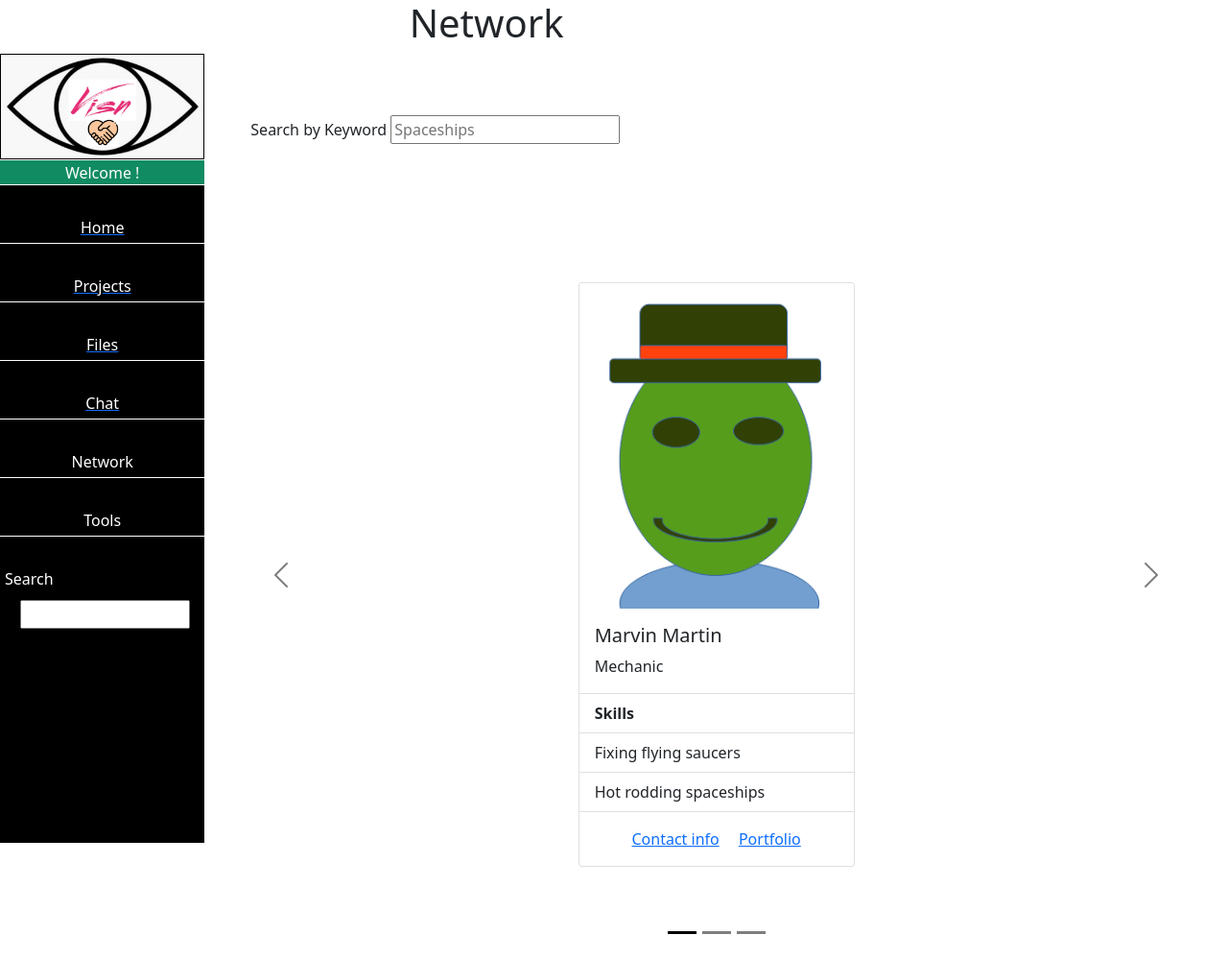
After one commit to aVISN/CS425_F21, a Django app: page /network/ in a window 1280 px wide. The commit adds this page. Shown: the whole page at 96% size. Run offline with Django 3.2, Linux system fonts and the light colour scheme.

Commit message:
added network html css url view

```diff
--- /dev/null
+++ b/srv/apps/visn/pages/templates/network.html
@@ -0,0 +1,94 @@
+{% extends 'base.html' %}
+{% load static %}
+
+{% block styles %}
+   <link rel="stylesheet" href="{% static 'css/network.css' %}">
+{% endblock styles %}
+
+{% block content %}
+{% include 'header.html' %}
+{% include 'sidebar.html' %}
+
+<div id="recent-views" class="col-sm-10">
+    <!-- ********************************** -->
+<div id="network-search" class="mt-3 mx-auto p-5" >Search by Keyword <input placeholder="Spaceships"></input></div>
+    <div id="carouselExampleDark" class="carousel carousel-dark slide" data-bs-ride="carousel">
+        <div class="carousel-indicators">
+          <button type="button" data-bs-target="#carouselExampleDark" data-bs-slide-to="0" class="active" aria-current="true" aria-label="Slide 1"></button>
+          <button type="button" data-bs-target="#carouselExampleDark" data-bs-slide-to="1" aria-label="Slide 2"></button>
+          <button type="button" data-bs-target="#carouselExampleDark" data-bs-slide-to="2" aria-label="Slide 3"></button>
+        </div>
+        <div class="carousel-inner">
+          <div class="carousel-item active my-5" data-bs-interval="10000">
+                <!-- *************** card ********************************** -->
+                <div class="card mx-auto my-5" style="width: 18rem;">
+                    <img src="{% static 'pages/fake-person-img.PNG' %}" class="card-img-top" alt="...">
+                    <div class="card-body">
+                        <h5 class="card-title">Marvin Martin</h5>
+                        <p class="card-text">Mechanic</p>
+                    </div>
+                    <ul class="list-group list-group-flush">
+                    <li class="list-group-item "><dt>Skills</dt></li>
+                    <li class="list-group-item">Fixing flying saucers</li>
+                    <li class="list-group-item">Hot rodding spaceships</li>
+                    </ul>
+                    <div class="card-body mx-auto">
+                    <a href="#" class="card-link">Contact info</a>
+                    <a href="#" class="card-link">Portfolio</a>
+                    </div>
+                </div>
+                <!-- ************************************************* -->
+            </div>
+          <div class="carousel-item my-5" data-bs-interval="2000">
+            <!-- *************** card ********************************** -->
+            <div class="card mx-auto my-5" style="width: 18rem;">
+                <img src="{% static 'pages/fake-person-img.PNG' %}" class="card-img-top" alt="...">
+                <div class="card-body">
+                    <h5 class="card-title">Alice Spaceson</h5>
+                    <p class="card-text">Pilot</p>
+                </div>
+                <ul class="list-group list-group-flush">
+                <li class="list-group-item "><dt>Skills</dt></li>
+                <li class="list-group-item">Flying saucers</li>
+                <li class="list-group-item">Lightspeed</li>
+                </ul>
+                <div class="card-body mx-auto">
+                <a href="#" class="card-link">Contact info</a>
+                <a href="#" class="card-link">Portfolio</a>
+                </div>
+            </div>
+            <!-- ************************************************* -->
+          </div>
+          <div class="carousel-item my-5">
+            <!-- *************** card ********************************** -->
+            <div class="card mx-auto my-5" style="width: 18rem;">
+                <img src="{% static 'pages/fake-person-img.PNG' %}" class="card-img-top" alt="...">
+                <div class="card-body">
+                    <h5 class="card-title">Bob Spaceman</h5>
+                    <p class="card-text">Copilot</p>
+                </div>
+                <ul class="list-group list-group-flush">
+                <li class="list-group-item "><dt>Skills</dt></li>
+                <li class="list-group-item">Good DJ</li>
+                <li class="list-group-item">Feeding Pilots</li>
+                </ul>
+                <div class="card-body mx-auto">
+                <a href="#" class="card-link">Contact info</a>
+                <a href="#" class="card-link">Portfolio</a>
+                </div>
+            </div>
+            <!-- ************************************************* -->
+          </div>
+        </div>
+        <button class="carousel-control-prev" type="button" data-bs-target="#carouselExampleDark" data-bs-slide="prev">
+          <span class="carousel-control-prev-icon" aria-hidden="true"></span>
+          <span class="visually-hidden">Previous</span>
+        </button>
+        <button class="carousel-control-next" type="button" data-bs-target="#carouselExampleDark" data-bs-slide="next">
+          <span class="carousel-control-next-icon" aria-hidden="true"></span>
+          <span class="visually-hidden">Next</span>
+        </button>
+      </div>
+<!-- ********************************** -->
+</div>
+{% endblock content %}
--- a/srv/apps/visn/pages/templates/sidebar.html
+++ b/srv/apps/visn/pages/templates/sidebar.html
@@ -6,7 +6,7 @@
             <a href="{% url 'projects' %}"><div class="icons row gx-0">Projects</div></a>
             <a href="{% url 'files' %}"><div class="icons row gx-0">Files</div></a>
             <a href="{% url 'chat' %}"><div class="icons row gx-0">Chat</div></a>
-            <div class="icons row gx-0">Network</div>
+            <a href="{% url 'network' %}"><div class="icons row gx-0">Network</div></a>
             <a href="{% url 'tools' %}"><div class="icons row gx-0">Tools</div></a>
             <div id="search" class="icons row gx-0">Search <input></input></div>
 </div>
--- a/srv/apps/visn/pages/urls.py
+++ b/srv/apps/visn/pages/urls.py
@@ -1,7 +1,7 @@
 # docs: https://docs.djangoproject.com/en/3.2/topics/http/urls/
 
 from django.urls import path, include
-from .views import ProjectsPageView, ChatPageView, RegisterView, DashboardView, FilesPageView, ToolsPageView, UploadFilesView #HomePageView, AboutPageView,
+from .views import ProjectsPageView, ChatPageView, RegisterView, DashboardView, NetworkPageView, FilesPageView, ToolsPageView, UploadFilesView #HomePageView, AboutPageView,
 from . import views
 from django.contrib.auth import views as auth_views
 from django.conf import settings
@@ -16,6 +16,7 @@ urlpatterns = [
     path('chat/', ChatPageView.as_view(), name='chat'),
     path('register/', RegisterView.as_view(), name='register'),
     path('dashboard/', DashboardView.as_view(), name='dashboard'),
+    path('network/', NetworkPageView.as_view(), name='network'),
     path('files/', FilesPageView.as_view(), name='files'),
     path('tools/', ToolsPageView.as_view(), name='tools'),
     path('files/upload/', UploadFilesView.as_view(), name='upload'),
--- a/srv/apps/visn/pages/views.py
+++ b/srv/apps/visn/pages/views.py
@@ -32,6 +32,9 @@ class ProjectsPageView(TemplateView):
 class ChatPageView(TemplateView):
     template_name = 'chat.html'
 
+class NetworkPageView(TemplateView):
+    template_name = 'network.html'
+
 class ToolsPageView(FormView):
     form_class = PasswordChangeForm
     success_url = reverse_lazy('tools')
```
Also changed, not shown: srv/apps/visn/pages/static/css/network.css (added, +16 -0 lines), srv/apps/visn/static/css/network.css (added, +16 -0 lines), srv/apps/visn/pages/static/pages/fake-person-img.PNG (added), srv/apps/visn/static/pages/fake-person-img.PNG (added).
